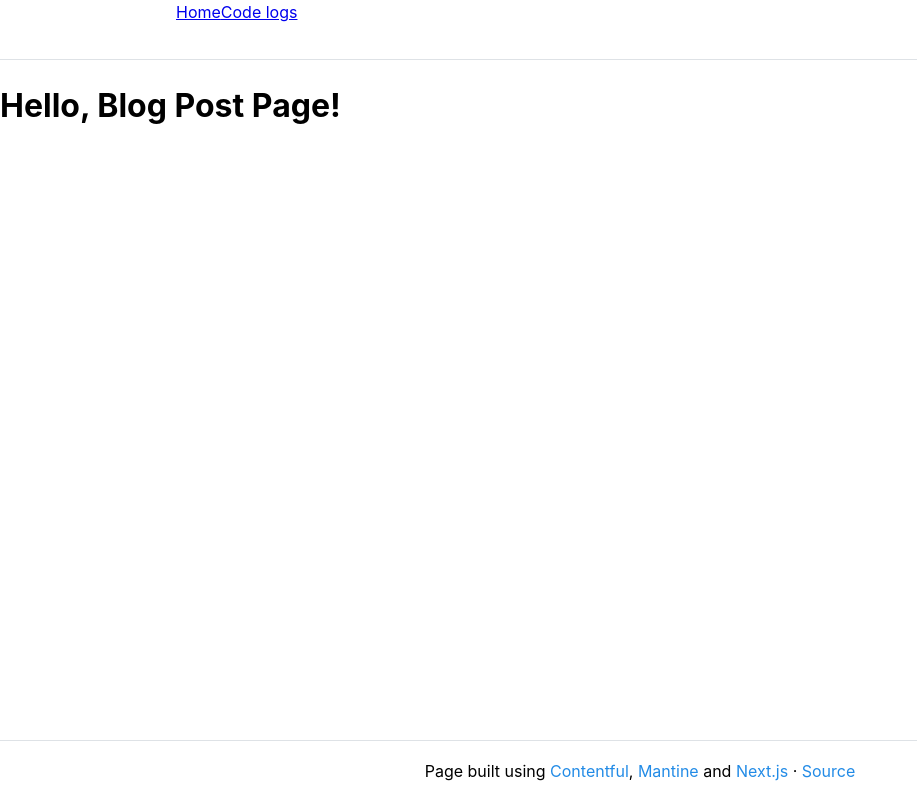
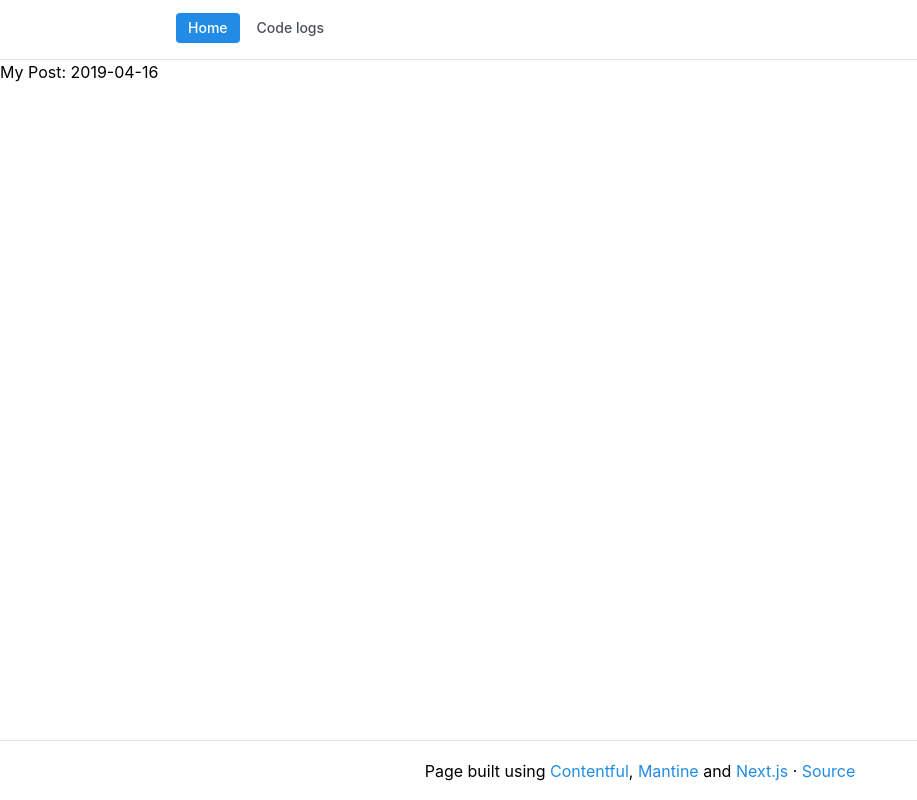
Before and after one commit to msieroslawska/msieroslawska.github.io, a Next.js app: page /codelogs/2019-04-16 in a window 1280 px wide. Shown: the whole page, without its empty margins (0-917 px from the left). Built offline with nearby package versions, Linux system fonts and the light colour scheme.

Commit message:
feat: add slug routes

```diff
--- a/app/codelogs/[slug]/page.tsx
+++ b/app/codelogs/[slug]/page.tsx
@@ -1,5 +1,4 @@
-function generateStaticParams() {}
-
-export default function Page() {
-  return <h1>Hello, Blog Post Page!</h1>;
+export default async function Page({ params }: { params: Promise<{ slug: string }> }) {
+  const { slug } = await params;
+  return <div>My Post: {slug}</div>;
 }
--- /dev/null
+++ b/app/components/navigation.module.css
@@ -0,0 +1,33 @@
+.header {
+  height: 56px;
+  margin-bottom: 120px;
+  background-color: var(--mantine-color-body);
+  border-bottom: 1px solid light-dark(var(--mantine-color-gray-3), var(--mantine-color-dark-4));
+}
+
+.inner {
+  height: 56px;
+  display: flex;
+  justify-content: space-between;
+  align-items: center;
+}
+
+.link {
+  display: block;
+  line-height: 1;
+  padding: 8px 12px;
+  border-radius: var(--mantine-radius-sm);
+  text-decoration: none;
+  color: light-dark(var(--mantine-color-gray-7), var(--mantine-color-dark-0));
+  font-size: var(--mantine-font-size-sm);
+  font-weight: 500;
+
+  @mixin hover {
+    background-color: light-dark(var(--mantine-color-gray-0), var(--mantine-color-dark-6));
+  }
+
+  [data-mantine-color-scheme] &[data-active] {
+    background-color: var(--mantine-color-blue-filled);
+    color: var(--mantine-color-white);
+  }
+}
--- /dev/null
+++ b/app/components/navigation.tsx
@@ -0,0 +1,41 @@
+'use client';
+import { Container, Group } from '@mantine/core';
+import Link from 'next/link';
+import { useState } from 'react';
+
+import classes from './navigation.module.css';
+
+const links = [
+  { link: '/', label: 'Home' },
+  { link: '/codelogs', label: 'Code logs' },
+];
+
+export const Navigation = () => {
+  const [active, setActive] = useState(links[0].link);
+
+  const handleClick = (link: string) => {
+    setActive(link);
+  };
+
+  const navElements = links.map((link) => (
+    <Link
+      className={classes.link}
+      key={link.label}
+      href={link.link}
+      data-active={active === link.link || undefined}
+      onClick={() => {
+        handleClick(link.link);
+      }}
+    >
+      {link.label}
+    </Link>
+  ));
+
+  return (
+    <Container size="md" className={classes.inner}>
+      <Group gap={5} visibleFrom="xs">
+        {navElements}
+      </Group>
+    </Container>
+  );
+};
--- a/app/layout.tsx
+++ b/app/layout.tsx
@@ -1,4 +1,5 @@
-import "@mantine/core/styles.css";
+import '@mantine/core/styles.css';
+import { Navigation } from '@components/navigation';
 import {
   MantineProvider,
   ColorSchemeScript,
@@ -9,54 +10,39 @@ import {
   AppShellHeader,
   AppShellMain,
   Center,
-  Container,
   Text,
-} from "@mantine/core";
-import Link from "next/link";
-import React from "react";
+} from '@mantine/core';
+import React from 'react';
 
-import { theme } from "../theme";
+import { theme } from '../theme';
 
 export const metadata = {
   title: "Marta's personal page",
-  description: "Hello! This is my personal website!",
+  description: 'Hello! This is my personal website!',
 };
 
-export default function RootLayout({
-  children,
-}: {
-  children: React.ReactNode;
-}) {
+export default function RootLayout({ children }: { children: React.ReactNode }) {
   return (
     <html lang="en" {...mantineHtmlProps}>
       <head>
         <ColorSchemeScript />
         <link rel="shortcut icon" href="/favicon.svg" />
-        <meta
-          name="viewport"
-          content="minimum-scale=1, initial-scale=1, width=device-width, user-scalable=no"
-        />
+        <meta name="viewport" content="minimum-scale=1, initial-scale=1, width=device-width, user-scalable=no" />
       </head>
       <body>
         <MantineProvider theme={theme}>
           <AppShell header={{ height: 60 }} footer={{ height: 60 }}>
             <AppShellHeader>
-              <Container>
-                <Link href="/">Home</Link>
-                <Link href="/codelogs">Code logs</Link>
-              </Container>
+              <Navigation />
             </AppShellHeader>
             <AppShellMain>{children}</AppShellMain>
             <AppShellFooter>
               <Center h={60}>
                 <Text>
-                  Page built using{" "}
-                  <Anchor href="https://contentful.com">Contentful</Anchor>,{" "}
-                  <Anchor href="https://mantine.dev">Mantine</Anchor> and{" "}
-                  <Anchor href="https://nextjs.org">Next.js</Anchor> &middot;{" "}
-                  <Anchor href="https://github.com/msieroslawska/">
-                    Source
-                  </Anchor>
+                  Page built using <Anchor href="https://contentful.com">Contentful</Anchor>,{' '}
+                  <Anchor href="https://mantine.dev">Mantine</Anchor> and{' '}
+                  <Anchor href="https://nextjs.org">Next.js</Anchor> &middot;{' '}
+                  <Anchor href="https://github.com/msieroslawska/">Source</Anchor>
                 </Text>
               </Center>
             </AppShellFooter>
--- a/tsconfig.json
+++ b/tsconfig.json
@@ -23,7 +23,8 @@
     "noUnusedParameters": true,
     "noFallthroughCasesInSwitch": true,
     "paths": {
-      "@/*": ["./*"]
+      "@/*": ["./*"],
+      "@components/*": ["./app/components/*"]
     },
     "target": "ES2017"
   },
```
Also changed, not shown: app/codelogs/page.tsx (+16 -6 lines).
